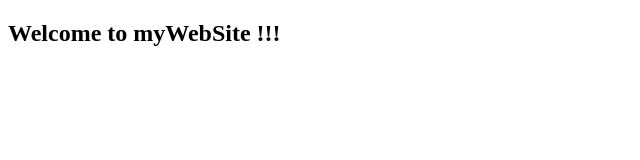
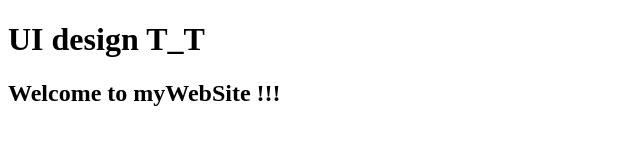
Before and after one commit to kangaroodk/testgithub, a plain HTML site: page index.html in a window 1280 px wide. Shown: the whole page, without its empty margins (0-640 px from the left). Drawn offline with Linux system fonts and the light colour scheme.

Commit message:
Added UI design

```diff
--- a/index.html
+++ b/index.html
@@ -4,5 +4,6 @@
     <title>Test for GITHUB MINI COURSE</title>
 </head>
 <body>
+    <h1>UI design T_T</h1>
     <h2>Welcome to myWebSite !!!</h2>
 </body>
```
